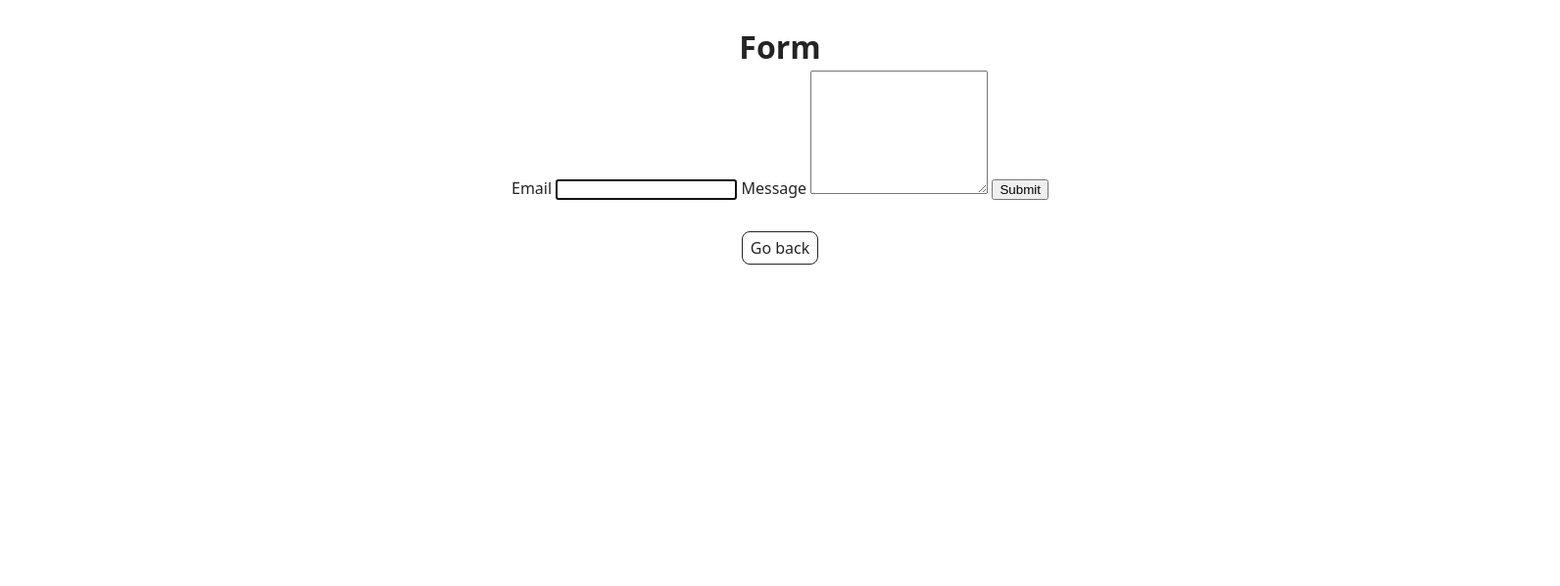
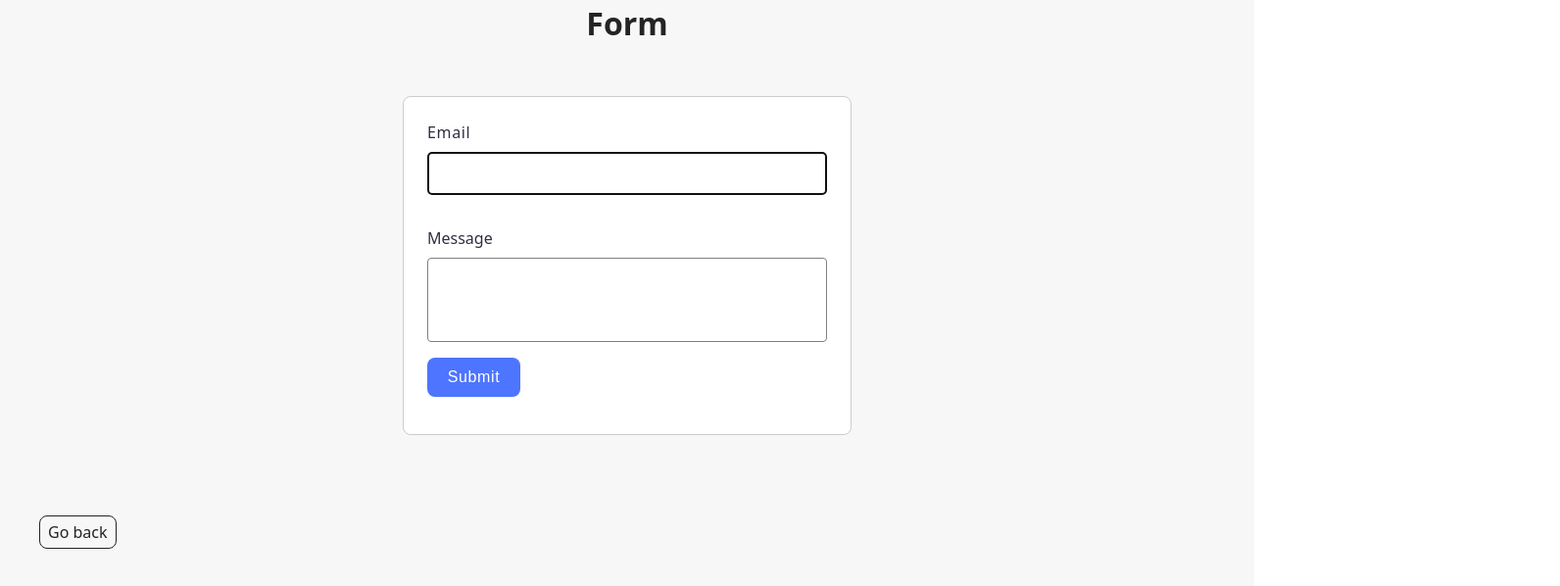
Before and after one commit to nataliia-kasiian24/goit-js-hw-09, a website built with Vite: page src/2-form.html in a window 1280 px wide. Shown: the whole page at 98% size, 1592 px wide, since content can reach past the window. Built offline with nearby package versions, Linux system fonts and the light colour scheme.

Commit message:
add vite

```diff
--- a/src/2-form.html
+++ b/src/2-form.html
@@ -12,15 +12,15 @@
       <div class="container">
         <h1 class="main-title">Form</h1>
         <form class="feedback-form" autocomplete="off">
-          <label>
+          <label class="label-email label">
             Email
-            <input type="email" name="email" autofocus />
+            <input class="input-email" type="email" name="email" autofocus />
           </label>
-          <label>
+          <label class="label-message label">
             Message
-            <textarea name="message" rows="8"></textarea>
+            <textarea class="textarea-label" name="message" rows="8"></textarea>
           </label>
-          <button type="submit">Submit</button>
+          <button class="button-submit" type="submit">Submit</button>
         </form>
         <load src="./partials/back-link.html" />
       </div>
--- a/src/css/back-link.css
+++ b/src/css/back-link.css
@@ -5,6 +5,7 @@
   margin-top: 32px;
   border: 1px solid;
   border-radius: 8px;
+  text-align: center;
 }
 .back-link::before {
   content: '';
--- a/src/css/base.css
+++ b/src/css/base.css
@@ -27,6 +27,6 @@ body {
 main {
   flex-grow: 1;
 }
-main:has(.back-link) {
+main:has() {
   text-align: center;
 }
--- a/src/css/header.css
+++ b/src/css/header.css
@@ -1,3 +1,7 @@
+body {
+  background-color: #f7f7f7;
+}
+
 .header {
   padding: 20px 0;
 }
@@ -20,6 +24,7 @@
   position: relative;
   display: block;
   font-weight: 500;
+  font-size: 30px;
   letter-spacing: 0.02em;
   transition: 200ms ease-in;
 }
@@ -43,10 +48,6 @@
   background: #747bff;
 }
 
-body {
-  margin: 0;
-  padding: 24px 156px;
-}
 
 .gallery {
   display: grid;
@@ -66,3 +67,72 @@ body {
   object-fit: cover;
   display: block;
 }
+.feedback-form {
+  display: flex;
+  flex-direction: column;
+  max-width: 408px;
+  height: 296px;
+  margin: 50px auto;
+  padding: 24px;
+  border: 1px solid #ccc;
+  border-radius: 8px;
+  background-color: #fff;
+}
+
+.label {
+  display: flex;
+  flex-direction: column;
+  gap: 8px;
+  font-weight: 400;
+  color: #2e2f42;
+}
+
+.label-email{
+  display: flex;
+  letter-spacing: 0.04em;
+  padding-bottom: 32px;
+}
+
+
+.input-email{
+  border: 1px solid #808080;
+  border-radius: 4px;
+  height: 40px;
+  font-weight: 400;
+  font-size: 16px;
+  line-height: 1.5;
+  letter-spacing: 0.04em;
+  color: #2e2f42;
+}
+
+.textarea-label{
+  border: 1px solid #808080;
+  border-radius: 4px;
+  resize: none;
+  height: 80px;
+  margin-bottom: 16px;
+  font-weight: 400;
+  font-size: 16px;
+  line-height: 1.5;
+  letter-spacing: 0.04em;
+  color: #2e2f42;
+}
+
+.button-submit{
+  padding: 8px 16px;
+  border-radius: 8px;
+  width: 95px;
+  height: 40px;
+  background-color: #4e75ff;
+  font-weight: 500;
+  font-size: 16px;
+  line-height: 1.5;
+  letter-spacing: 0.04em;
+  color: #fff;
+  border: none;
+  transition: background-color 0.3s;
+}
+
+.button-submit:hover {
+  background-color: #6c8cff;;
+}
--- a/src/js/2-form.js
+++ b/src/js/2-form.js
@@ -1,5 +1,41 @@
 const STORAGE_KEY = "feedback-form-state";
+const form = document.querySelector(".feedback-form");
+
 let formData = {
     email: "",
     message: ""
 };
+
+function loadAndFillForm() {
+    try {
+        const storedData = localStorage.getItem(STORAGE_KEY);
+
+        if (storedData) {
+            const parsedData = JSON.parse(storedData);
+        }
+    } catch (error) {
+        console.error("Error loading data from localStorage:", error);
+    }
+};
+loadAndFillForm();
+
+form.addEventListener("input", (event) => {
+    const { name, value } = event.target;
+
+    if (name === "email" || name === "message") {
+        formData[name] = value.trim();
+    }
+    localStorage.setItem(STORAGE_KEY, JSON.stringify(formData));
+});
+
+form.addEventListener("submit", (event) => {
+    event.preventDefault();
+    if (formData.email === "" || formData.message === "") {
+        alert("Fill please all fields");
+        return;
+    }
+    console.log("Form Submitted:", formData);
+    localStorage.removeItem(STORAGE_KEY);
+    formData = { email: "", message: "" };
+    form.reset();
+});
```
Also changed, not shown: src/js/1-gallery.js (+4 -5 lines).
